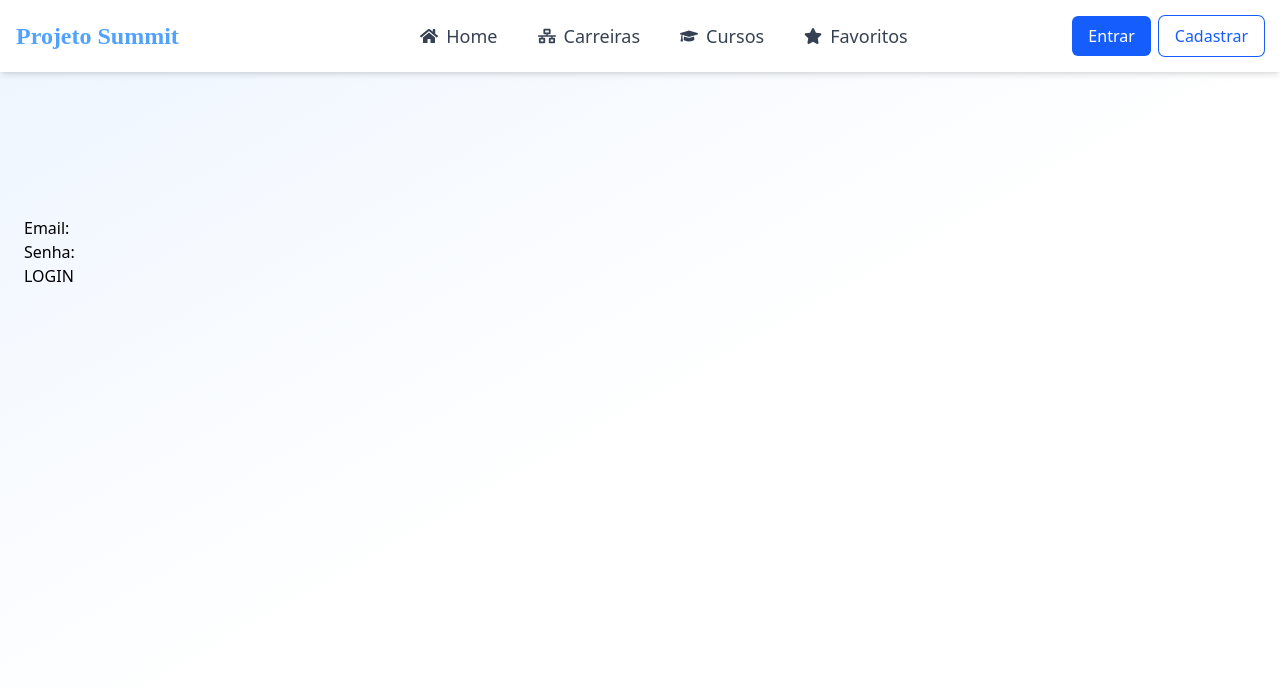
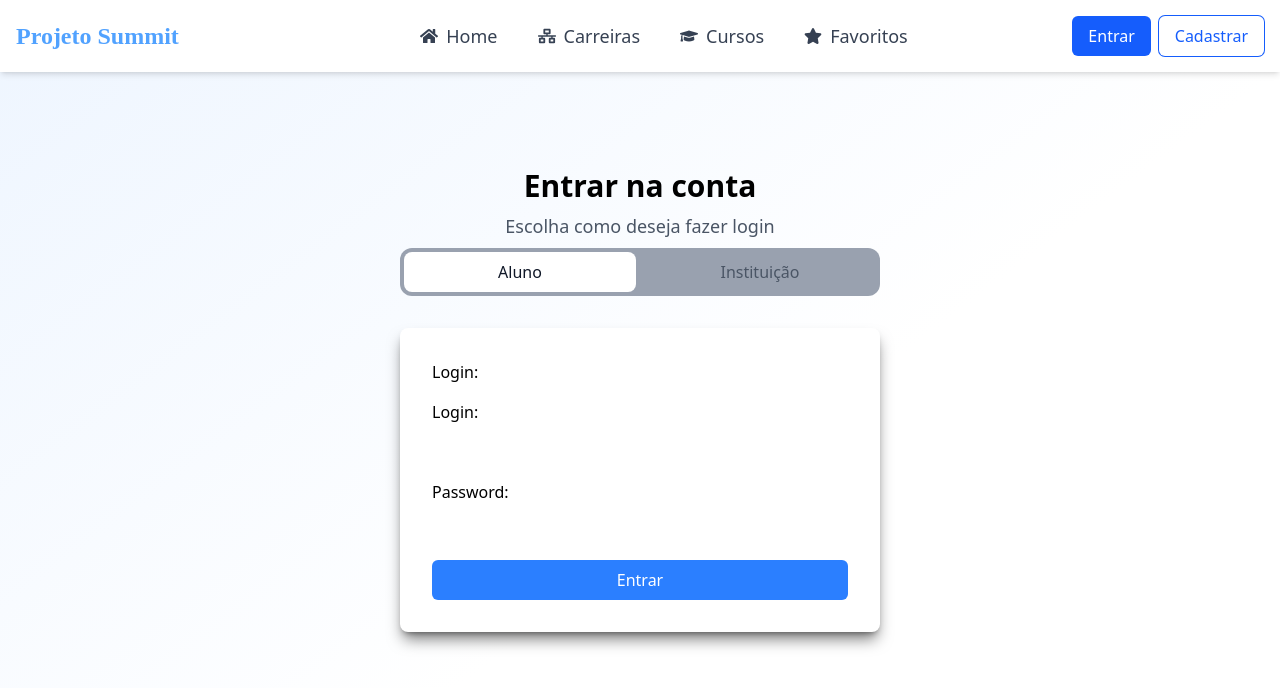
Before and after one commit to ThiagoMotejunas/Summit_Client, a React (Vite) app: page /Summit_Client/login in a window 1280 px wide. Shown: the top 688 px of the page. Built offline with nearby package versions, Linux system fonts and the light colour scheme; a web font is replaced by a local one.

Commit message:
feat: login form

```diff
--- a/src/components/DefaultPage.tsx
+++ b/src/components/DefaultPage.tsx
@@ -2,11 +2,12 @@ import React from 'react'
 
 interface DefaultPageProps{
     children: React.ReactNode;
+    className?: string;
 }
 
-const DefaultPage:React.FC<DefaultPageProps> = ({children}) => {
+const DefaultPage:React.FC<DefaultPageProps> = ({children, className}) => {
   return (
-    <div className='w-screen min-h-full px-6 py-20 bg-gradient-to-br from-blue-50 via-white to-purple-50/7D'>
+    <div className={`w-screen min-h-full px-6 py-20 bg-gradient-to-br from-blue-50 via-white to-purple-50/7D ${className}`}>
         {children}
     </div>
   )
--- /dev/null
+++ b/src/components/Input/FieldInput.tsx
@@ -0,0 +1,37 @@
+import React, { useState } from 'react'
+import { IoMdEye } from "react-icons/io";
+
+interface FieldInputProps {
+    isPassword?: boolean;
+    label: string;
+    value: string;
+    setValue: (value: string) => void;
+}
+
+const FieldInput: React.FC<FieldInputProps> = ({ isPassword, label, value, setValue }) => {
+    const [showPassword, setShowPassword] = useState(isPassword);
+    return (
+        <div>
+            <label htmlFor="email">{label}</label>
+            <input
+                type={isPassword ? "password" : "text"}
+                name="email"
+                id="email"
+                value={value}
+                onChange={(e) => setValue(e.target.value)}
+            />
+            {
+                isPassword &&
+                <div>
+                    {
+                        showPassword ?
+                            <IoMdEye onClick={() => setShowPassword(false)} /> :
+                            <IoMdEye onClick={() => setShowPassword(true)} />
+                    }
+                </div>
+            }
+        </div>
+    )
+}
+
+export default FieldInput
--- /dev/null
+++ b/src/components/Input/LoginTypeTab.tsx
@@ -0,0 +1,32 @@
+import React, { useEffect, useState } from 'react'
+
+interface LoginTypeTabProps {
+    value: number;
+    setValue: (value: number) => void;
+}
+
+const LoginTypeTab: React.FC<LoginTypeTabProps> = ({ value, setValue }) => {
+
+    return (
+        <div className='relative flex justify-center items-center gap-2 p-1 bg-gray-400 rounded-xl overflow-hidden w-full'>
+            {
+                loginTypes.map((loginType, index) => (
+                    <button
+                        key={index}
+                        className={`
+                            flex-1 px-4 py-2 rounded-lg cursor-pointer transition-colors duration-300 ease-in-out
+                            ${value === index ? 'bg-white text-gray-900' : 'bg-transparent text-gray-600'}
+                        `}
+                        onClick={() => setValue(index)}
+                    >
+                        {loginType}
+                    </button>
+                ))
+            }
+        </div>
+    )
+}
+
+export default LoginTypeTab
+
+const loginTypes = ['Aluno', 'Instituição'];
--- a/src/pages/LoginPage.tsx
+++ b/src/pages/LoginPage.tsx
@@ -2,54 +2,92 @@ import React, { useEffect, useState } from 'react';
 import { useAuth } from '../hooks/useAuth';
 import { useNavigate } from 'react-router-dom';
 import DefaultPage from '../components/DefaultPage';
+import LoginTypeTab from '../components/Input/LoginTypeTab';
+import FieldInput from '../components/Input/FieldInput';
 
 const LoginPage: React.FC = () => {
   const navigate = useNavigate();
   const { login, user } = useAuth();
 
-  const [email, setEmail] = useState<string>('');
-  const [password, setPassword] = useState<string>('');
+  const [loginType, setLoginType] = useState<number>(0); // 0: student, 1: entreprise
+  const [formData, setFormData] = useState({
+    login: '',
+    password: '',
+    token: '', // token só será usado se loginType === 1
+  });
 
   useEffect(() => {
     console.log('LoginPage - user:', user);
     if (user) navigate('/');
-  }, [user]);
+  }, [user, navigate]);
+
+  const handleInputChange = (e: React.ChangeEvent<HTMLInputElement>) => {
+    const { name, value } = e.target;
+    setFormData(prev => ({ ...prev, [name]: value }));
+  };
 
   const handleLogin = async (e: React.FormEvent<HTMLFormElement>) => {
     e.preventDefault();
 
-    try {
-      await login({ login: email, password });
-      navigate('/');
-    } catch (error) {
-      console.error('Erro ao fazer login:', error);
-    }
+    // try {
+    //   await login({ login: formData.email, password: formData.password, token: formData.token });
+    //   navigate('/');
+    // } catch (error) {
+    //   console.error('Erro ao fazer login:', error);
+    // }
   };
 
+  const formClass = 'flex flex-col gap-4 w-full p-8 bg-white shadow-lg shadow-black/50 rounded-lg';
+
   return (
-    <DefaultPage>
-      <div className='pt-16'>
-        <form onSubmit={handleLogin}>
-          <div>
-            <label htmlFor="login">Email:</label>
+    <DefaultPage className='overflow-hidden'>
+      <div className='flex flex-col justify-center items-center w-full h-screen'>
+        <div className='w-lg h-full p-4'>
+          <div className='w-full text-center'>
+            <h1 className='text-3xl font-bold'>Entrar na conta</h1>
+            <p className='text-lg text-gray-600 mt-2'>Escolha como deseja fazer login</p>
+          </div>
+          <div className='mt-2'>
+            <LoginTypeTab value={loginType} setValue={setLoginType} />
+          </div>
+          <div className='mt-8'>
+            <form onSubmit={handleLogin} className={formClass}>
+              <FieldInput label={loginType === 0 ? 'Login:' : 'CNPJ:'} />
+              <label htmlFor="email">{loginType === 0 ? 'Login:' : 'CNPJ:'}</label>
               <input
                 type="text"
-              id="login"
-              value={email}
-              onChange={(e) => setEmail(e.target.value)}
+                name="email"
+                id="email"
+                value={formData.email}
+                onChange={handleInputChange}
               />
-          </div>
-          <div>
-            <label htmlFor="password">Senha:</label>
+
+              <label htmlFor="password">Password:</label>
               <input
                 type="password"
+                name="password"
                 id="password"
-              value={password}
-              onChange={(e) => setPassword(e.target.value)}
+                value={formData.password}
+                onChange={handleInputChange}
               />
+
+              {loginType === 1 && (
+                <>
+                  <label htmlFor="token">Token:</label>
+                  <input
+                    type="password"
+                    name="token"
+                    id="token"
+                    value={formData.token}
+                    onChange={handleInputChange}
+                  />
+                </>
+              )}
+
+              <button type="submit" className="bg-blue-500 text-white py-2 rounded-md">Entrar</button>
+            </form>
           </div>
-          <button type="submit">LOGIN</button>
-        </form>
+        </div>
       </div>
     </DefaultPage>
   );
```
Lines whose indentation alone changed are shown as unchanged.
